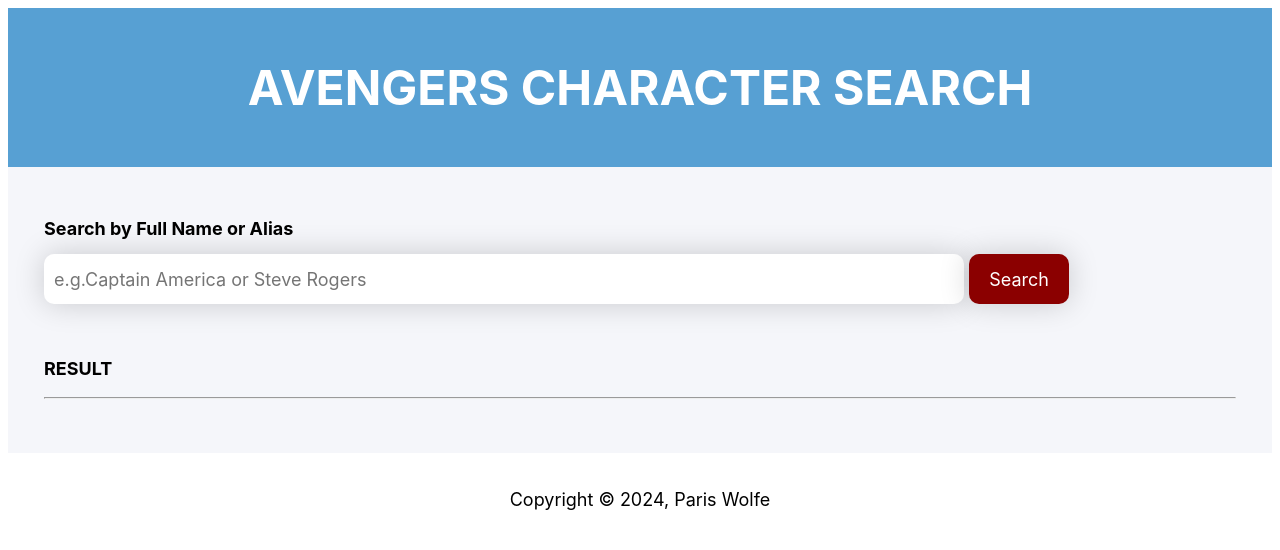
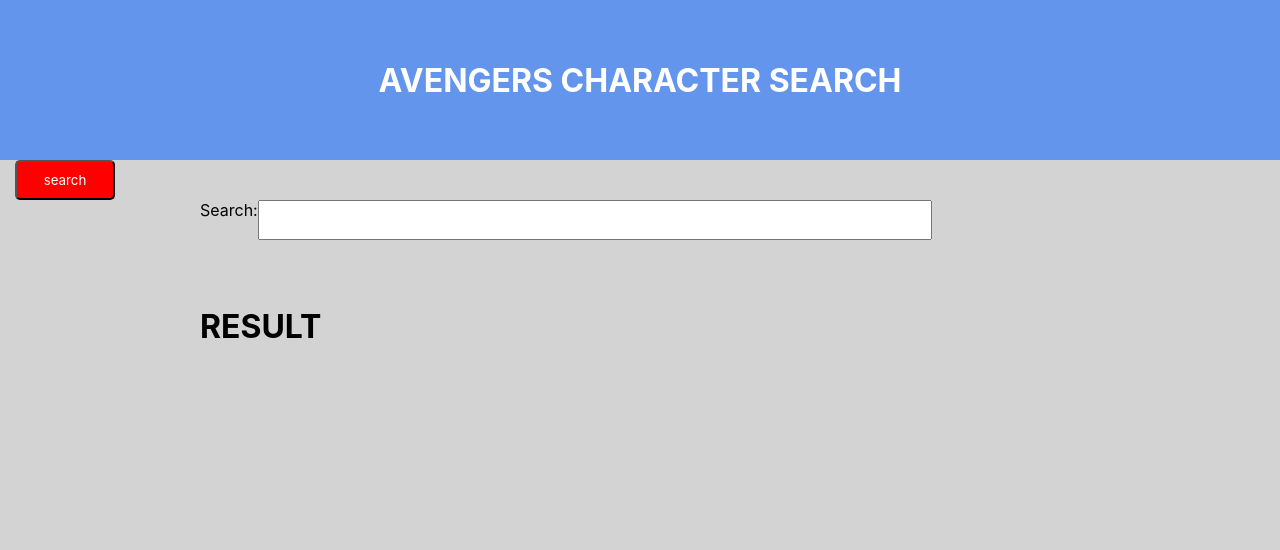
Before and after one commit to Butterlet/info2180-lab4, a plain HTML site: page index.html in a window 1280 px wide. Drawn offline with Linux system fonts and the light colour scheme.

Commit message:
Edited index, app and styles

```diff
--- a/app.js
+++ b/app.js
@@ -1,33 +1,22 @@
-window.onload = function() {
-    var searchButton = document.getElementById('searchBtn');
-    var searchField = document.getElementById('search');
-    var resultDiv = document.getElementById("heroLst");  // Updated to target the correct element for displaying results
-    var request;
+window.onload= function(){
+var button = document.getElementById("btn");
+var result= document.getElementById("result");
+var searchValue=document.getElementById("search");
 
-    var form = document.getElementsByTagName('form')[0];
-    form.addEventListener('submit', function(event) {
-        event.preventDefault();  // Prevent form submission on Enter key
-    });
-
-    searchButton.addEventListener("click", function() {
-        request = new XMLHttpRequest();
-
-        var query = searchField.value.trim();
-        var url = "http://localhost/info2180-lab4/superheroes.php?query=" + encodeURIComponent(query);
-        console.log(url);
-
-        request.open('GET', url, true);
-        request.send();
-
-        request.onreadystatechange = function() {
-            if (request.readyState === XMLHttpRequest.DONE) {
-                if (request.status === 200) {
-                    var response = request.responseText;
-                    resultDiv.innerHTML = response;  // Display response in result div
-                } else {
-                    alert("Error, Unable to generate list!");
-                }
-            }
-        };
-    });
-};
+button.addEventListener("click",function(){
+    Req = new XMLHttpRequest();
+    var url="http://localhost/info2180-lab4/superheroes.php?query="+searchValue.value+"";
+    Req.open('GET',url);
+    Req.send();
+    Req.onreadystatechange=respond;
+});
+function respond() {
+    if (Req.readyState === XMLHttpRequest.DONE) {
+      if (Req.status === 200) {
+        result.innerHTML=Req.responseText;
+      } else {
+        alert('Error');
+      }
+    }
+  }
+}
--- a/index.html
+++ b/index.html
@@ -1,42 +1,27 @@
 <!DOCTYPE html>
-<html lang="en">
+<html>
     <head>
-        <link rel="stylesheet" href="styles.css">
-        <meta charset="UTF-8">
-        <meta name="viewport" content="width=device-width, initial-scale=1.0">
-        <meta http-equiv="X-UA-Compatible" content="ie= edge">
+        <meta charset="UTF-8" />
+        <meta name="viewport" content="width=device-width, initial-scale=1.0" />
+        <meta http-equiv="X-UA-Compatible" content="ie=edge" />
+        <title>INFO2180</title>
+        <link rel="stylesheet" href="styles.css" />
         <script src="app.js"></script>
-    </head>
+      </head>
+      <header>
+        <h1> Avengers Character Search </h1>
+      </header>
+      <main>
     <body>
-        <header>
-            <div class="box1">
-                <h1>AVENGERS CHARACTER SEARCH</h1>
-            </div>
-        </header>
-        <div class="box2">
-            <main>
-                <div class="box3">
-                    <h2>Search by Full Name or Alias</h2>
-                    <form action="superheroes.php" method="post">
-                    <div class="searchBar">
-					    <input type="text" name="search" id="search" placeholder="e.g.Captain America or Steve Rogers">
-					    <button class="btn" type="button" id="searchBtn">Search</button>
-				    </div>
-                    </form>
-                </div>
-
-                <div class="box4">
-                    <h3>RESULT</h3>
-                    <hr>
-                    <p id="heroLst"></p>
-                </div>
-                <div id="result"></div>
-        </div>
-
-        <div class="box5">
-            <footer>
-                <p>Copyright &copy; 2024, Paris Wolfe</p>
-            </footer>
+        <button id="btn" type="submit">search</button>
+        <form action="superheroes.php" method="post">
+            <label for="search">Search:</label><br>
+            <input type="text" id="search" name="search"><br>
+        </form>
+        <h2>RESULT</h2>
+        <div>
+            <p id="result"></p>
         </div>
     </body>
+</main>
 </html>
--- a/styles.css
+++ b/styles.css
@@ -1,61 +1,73 @@
 *{
-    font-size: 18px;
-    font-family: apple-system,BlinkMacSystemFont,"Segoe UI",Roboto,"Helvetica Neue",Arial,"Noto Sans",sansserif;
-  }
+    font-family: -apple-system, BlinkMacSystemFont, 'Segoe UI', Roboto, Oxygen, Ubuntu, Cantarell, 'Open Sans', 'Helvetica Neue', sans-serif;
 
-  header{
-	background-color: #57A0D3;
-	padding: 1em;
 }
 
-header h1{
-	color: #FFFFFF;
-	text-align: center;
-	font-size: 48px;
+
+
+body{
+    background-color: lightgray;
+    margin:0;
+    padding: 0;
 }
 
-.box2{
-	background-color: #F5F6Fa;
-	color: #000000;
-	padding: 1em;
+
+
+h2{
+    text-transform: uppercase;
+    font-weight: bold;
+    margin-left: 200px;
+    padding-top: 40px;
+    font-size: 32px;
+
 }
 
-.box3{
-	text-align: left;
-	padding: 1em;
+header{
+    display: flex;
+    background-color: cornflowerblue;
+    color: #ffffff;
+    align-items: center;
+    width:100%;
+    height: 20vh;
+    justify-content: center;
+    margin:0;
+    font-weight: bolder;
+    text-transform: uppercase;
 }
-
-.box4{
-	text-align: left;
-	padding: 1em;
-}
-
-.box5{
-	text-align: center;
-	padding: 1em;
+ p{
+    margin-left: 200px;
+    padding-top: 20px;
+    font-weight: bold;
+    font-size: 20px;
 }
 
 #search{
-	height: 30px;
-	width: 900px;
-	padding: 10px;
-	border-radius: 10px;
-	border: 1px;
-	box-shadow: 0 0 30px rgba(0,0,0,0.18);
+    width:650px;
+    padding:10px;
 }
 
-#searchBtn{
-	height: 50px;
-	width: 100px;
-	padding: 10px;
-	background: #8B0000;
-	color: #FFFFFF;
-	border: 1px;
-	border-radius: 10px;
-	box-shadow: 0 0 30px rgba(0,0,0,0.18);
+form{
+    display: flex;
+    margin-left: 200px;
+
+
 }
 
-#searchBtn:hover{
-	background: #FFBFBA;
-	cursor: pointer;
+#btn{
+    background-color: red;
+    color: #ffffff;
+    border-radius: 5px;
+    padding: 10px;
+    width: 100px;
+    margin-left:15px;
+
 }
+
+
+hr{
+    margin: 0px 200px 0px 200px ;
+}
+
+#result{
+    margin-left: 200px;
+}
```
